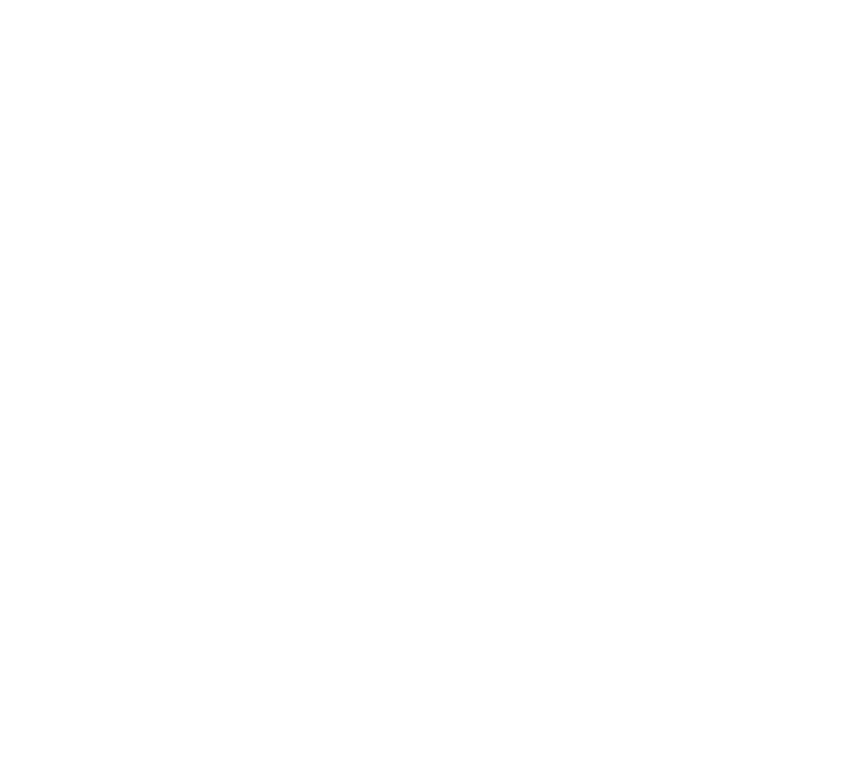
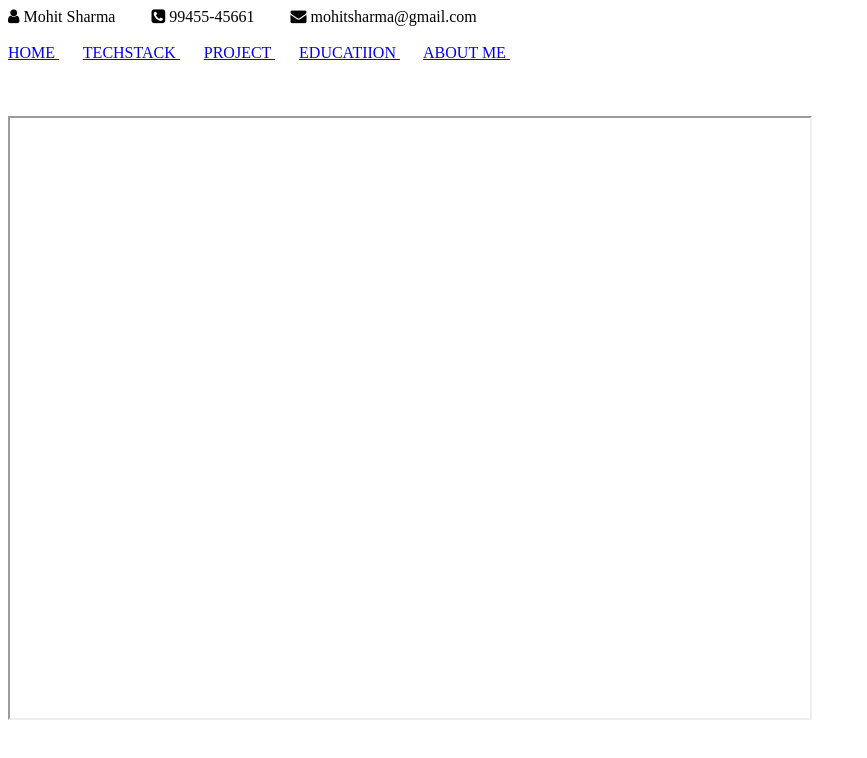
Before and after one commit to harshadgujrathi071/my-profile, a plain HTML site: page index.html in a window 1280 px wide. Shown: the whole page, without its empty margins (0-867 px from the left). Drawn offline with Linux system fonts and the light colour scheme.

Commit message:
completed
complete

```diff
--- a/index.html
+++ b/index.html
@@ -1,11 +1,40 @@
 <!DOCTYPE html>
 <html lang="en">
-<head>
-    <meta charset="UTF-8">
-    <meta name="viewport" content="width=device-width, initial-scale=1.0">
-    <title>Document</title>
-</head>
-<body>
+  <head>
+    <meta charset="UTF-8" />
+    <meta name="viewport" content="width=device-width, initial-scale=1.0" />
+    <title> My Profile </title>
+  </head>
+  <link
+    rel="stylesheet"
+    href="https://cdnjs.cloudflare.com/ajax/libs/font-awesome/4.7.0/css/font-awesome.min.css"
+  />
+  <body>
+    <a>
+      <i class="fa fa-user" aria-hidden="true" input> Mohit Sharma </i>
+      &nbsp;&nbsp;&nbsp;&nbsp;&nbsp;&nbsp;&nbsp;
 
-</body>
+      <i class="fa fa-phone-square" aria-hidden="true" input> 99455-45661 </i>
+      &nbsp;&nbsp;&nbsp;&nbsp;&nbsp;&nbsp;&nbsp;
+
+      <i class="fa fa-envelope" aria-hidden="true" input>
+        mohitsharma@gmail.com
+      </i>
+      &nbsp;&nbsp;&nbsp;&nbsp;&nbsp;&nbsp;&nbsp;
+      <br /><br />
+    </a>
+    <a href="home.html" target="_blank"> HOME </a>
+    &nbsp;&nbsp;&nbsp;&nbsp;&nbsp;
+    <a href="techstack.htnl" target="_blank"> TECHSTACK </a>
+    &nbsp;&nbsp;&nbsp;&nbsp;&nbsp;
+    <a href="project.html" target="_blank"> PROJECT </a>
+    &nbsp;&nbsp;&nbsp;&nbsp;&nbsp;
+    <a href="education" target="_blank"> EDUCATIION </a>
+    &nbsp;&nbsp;&nbsp;&nbsp;&nbsp;
+    <a href="about me.html" target="_blank"> ABOUT ME </a>
+    &nbsp;&nbsp;&nbsp;&nbsp;&nbsp; <br /><br />
+    <br /><br />
+
+    <iframe width="800px" height="600px"> </iframe>
+  </body>
 </html>
```
